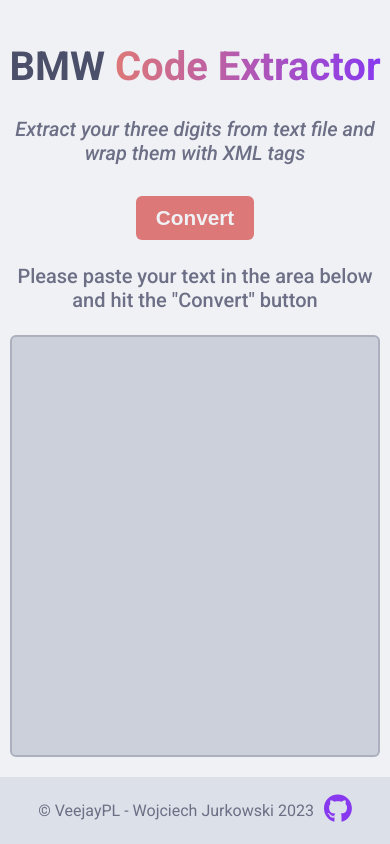
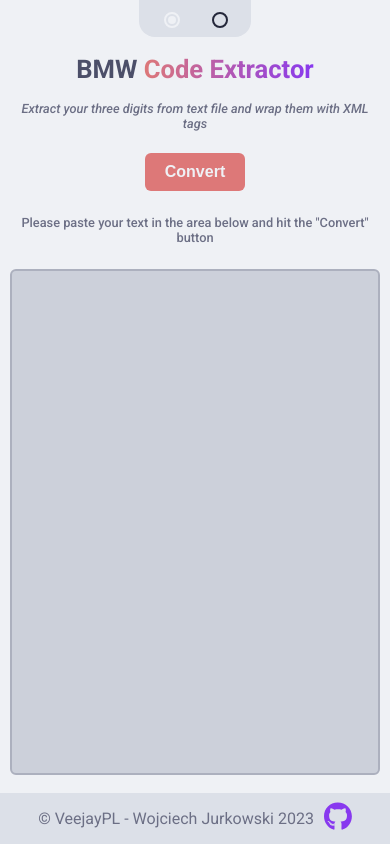
Before and after one commit to VeejayPL/bmw-text-to-xml-converter, a website: page index.html in a window 390 px wide. Drawn offline with Linux system fonts and the light colour scheme.

Commit message:
Implemented color theme switch

```diff
--- a/index.html
+++ b/index.html
@@ -15,6 +15,15 @@
     <script src="./script.js" defer></script>
   </head>
   <body>
+    <form class="theme-field" action="">
+      <fieldset>
+        <legend class="visually-hidden">Pick a color scheme</legend>
+        <label for="light" class="visually-hidden">Light</label>
+        <input type="radio" name="theme" id="light" checked />
+        <label for="dark" class="visually-hidden">Dark</label>
+        <input type="radio" id="dark" name="theme" />
+      </fieldset>
+    </form>
     <header class="site-title">
       <h1>BMW <span class="site-title-span">Code Extractor</span></h1>
       <p class="site-text">
--- a/script.js
+++ b/script.js
@@ -31,6 +31,7 @@
     .join("");
   return xml;
 }
+
 // Assign functions to button and append converted text to textarea
 const button = document.querySelector("#button");
 button.addEventListener("click", () => {
@@ -39,3 +40,29 @@
     codes
   )}</ns1:saCodes>`;
 });
+
+// Theme switcher
+const colorThemes = document.querySelectorAll('[name="theme"]');
+
+function storeTheme(theme) {
+  localStorage.setItem("theme", theme);
+}
+
+function setTheme() {
+  const activeTheme = localStorage.getItem("theme");
+  colorThemes.forEach((themeOption) => {
+    if (themeOption.id === activeTheme) {
+      themeOption.checked = true;
+    }
+  });
+  document.documentElement.className = activeTheme;
+}
+
+colorThemes.forEach((themeOption) => {
+  themeOption.addEventListener("click", () => {
+    storeTheme(themeOption.id);
+    document.documentElement.className = themeOption.id;
+  });
+});
+
+document.onload = setTheme();
--- a/style.css
+++ b/style.css
@@ -29,7 +29,6 @@
 }
 
 .site-title {
-  padding-top: 1rem;
   text-align: center;
   color: var(--text);
 }
@@ -47,7 +46,10 @@
   font-style: italic;
   color: var(--subtext);
 }
-
+.wrapper,
+.site-title {
+  padding: 0rem 0.6rem;
+}
 .wrapper {
   flex-grow: 1;
   display: grid;
@@ -55,7 +57,6 @@
   text-align: center;
   width: 100%;
   max-width: 70rem;
-  padding: 0rem 0.6rem;
   font-weight: 500;
 }
 
@@ -78,9 +79,13 @@
   background: var(--text);
 }
 
+.label {
+  padding-block: 0.3rem;
+}
+
 .auto-height {
   width: 100%;
-  height: clamp(250px, 700px, 50vh);
+  height: clamp(250px, 700px, 60vh);
   border: 2px solid var(--surface2);
   background: var(--surface1);
   font-size: 1.2rem;
@@ -94,7 +99,6 @@
 
 .footer {
   width: 100%;
-  padding-block: 0.5rem;
   margin-top: 0.5rem;
   background: var(--secondary);
   font-size: 1rem;
@@ -114,3 +118,76 @@
   transform: scale(1.2);
   fill: var(--green);
 }
+
+/* Color scheme */
+
+.visually-hidden {
+  clip: rect(0 0 0 0);
+  clip-path: inset(50%);
+  height: 1px;
+  overflow: hidden;
+  position: absolute;
+  white-space: nowrap;
+  width: 1px;
+}
+
+.theme-field > fieldset {
+  border: 0;
+  display: flex;
+  gap: 2rem;
+  width: fit-content;
+  background: var(--secondary);
+  border-radius: 0 0 1rem 1rem;
+  padding: 0.8rem 2rem;
+}
+
+.theme-field input[type="radio"] {
+  appearance: none;
+  width: 1rem;
+  height: 1rem;
+  outline: 2px solid var(--radio-color, currentColor);
+  outline-offset: 2px;
+  border-radius: 50%;
+}
+
+.theme-field input[type="radio"]:checked {
+  background-color: var(--radio-color);
+}
+
+.theme-field input[type="radio"]#light {
+  --radio-color: #eff1f5;
+}
+.theme-field input[type="radio"]#dark {
+  --radio-color: #24273a;
+}
+
+.dark {
+  --main: #24273a;
+  --secondary: #181926;
+  --text: #cad3f5;
+  --subtext: #a5adcb;
+  --surface1: #363a4f;
+  --surface2: #5b6078;
+  --flamingo: #f0c6c6;
+  --green: #a6da95;
+  --mauve: #c6a0f6;
+}
+
+@media (max-width: 900px) {
+  body,
+  .auto-height {
+    font-size: 0.8rem;
+  }
+  .convert-btn {
+    font-size: 1rem;
+  }
+
+  .theme-field > fieldset {
+    padding: 0.8rem 1.5rem;
+  }
+
+  .theme-field input[type="radio"] {
+    width: 0.5rem;
+    height: 0.5rem;
+  }
+}
```
